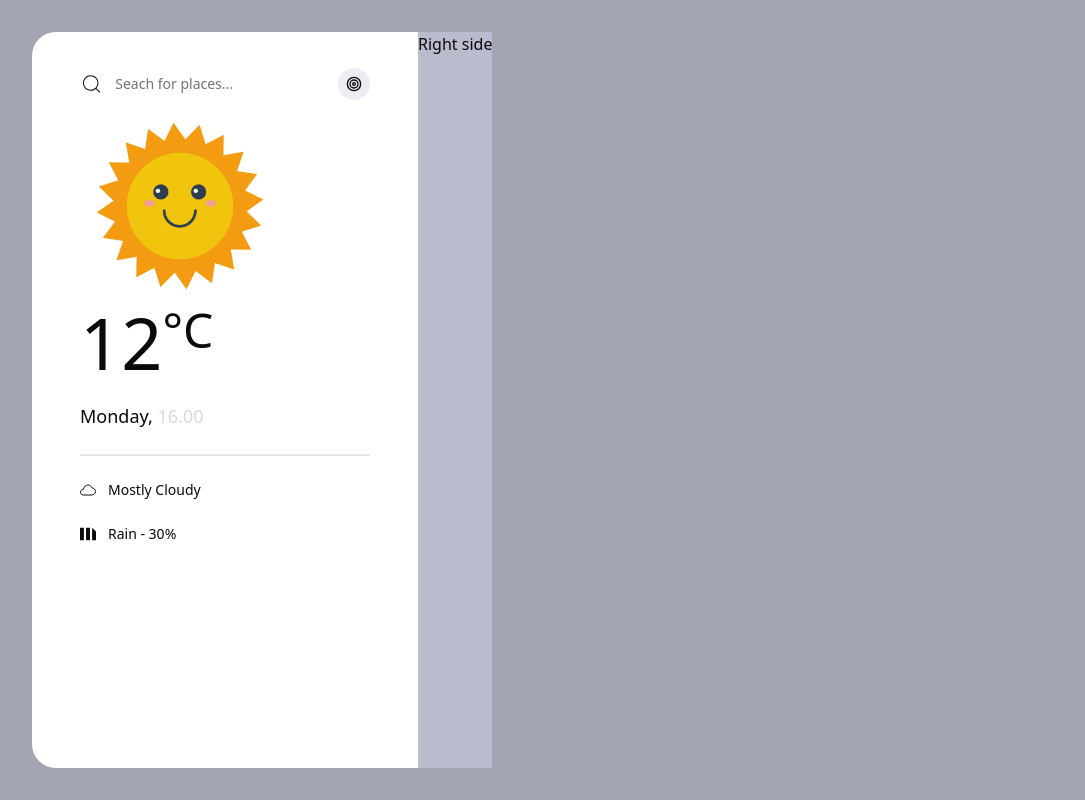
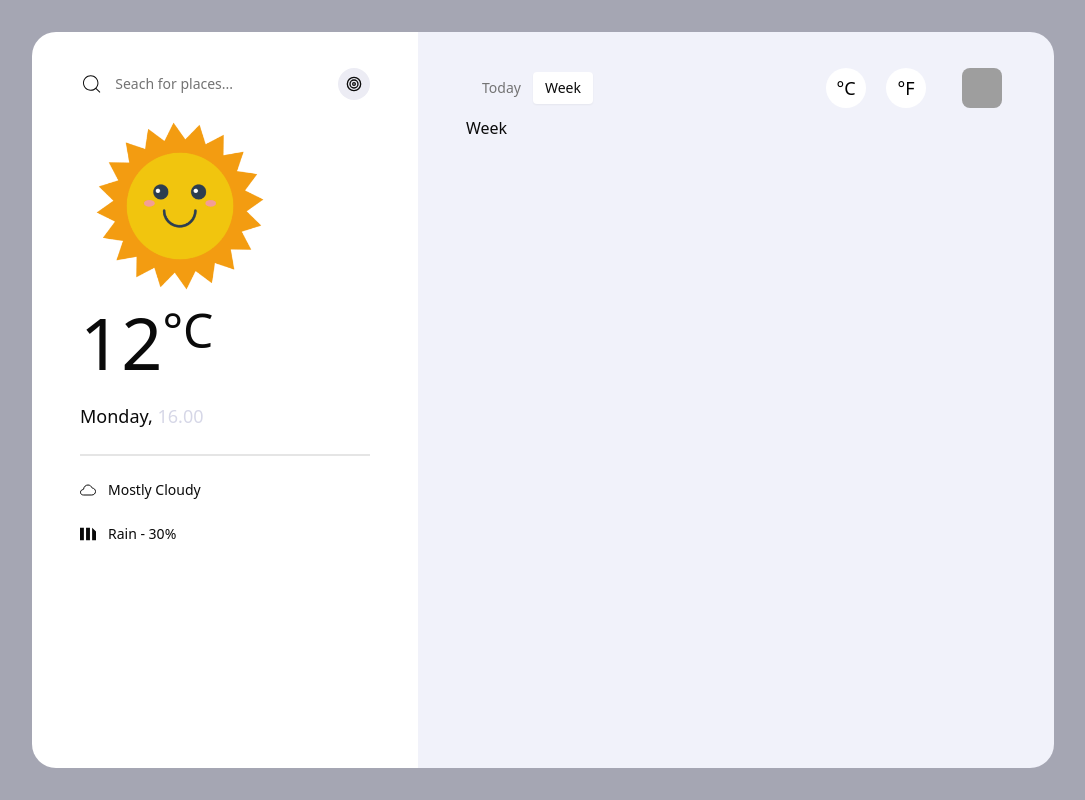
Before and after one commit to MarkMPW/weather-app, a Next.js app: page / in a window 1280 px wide. Shown: the whole page, without its empty margins (0-1085 px from the left). Built offline with nearby package versions, Linux system fonts and the light colour scheme; grey boxes are pictures that could not be loaded.

Commit message:
implement header right side

```diff
--- a/app/page.tsx
+++ b/app/page.tsx
@@ -1,13 +1,11 @@
 import Main from "@/components/Main";
+import RightContent from "@/components/RightContent";
 
 export default function Home() {
   return (
     <div className="bg-[#a5a6b3] min-h-screen p-8 flex">
       <Main />
-      {/* RIGHT SIDE */}
-      <div className='bg-[#babbcd]'>
-        Right side
-      </div>
+      <RightContent />
     </div>
   );
 }
--- /dev/null
+++ b/components/RightContent.tsx
@@ -0,0 +1,36 @@
+import React from "react";
+import { Tabs, TabsContent, TabsList, TabsTrigger } from "@/components/ui/tabs";
+import { Avatar, AvatarFallback, AvatarImage } from "@/components/ui/avatar";
+import { Button } from "@/components/ui/button"
+
+const RightContent = () => {
+  return (
+    <section className="bg-[#f1f2fa] px-12 py-9 rounded-tr-3xl rounded-br-3xl">
+      <div className="container w-[540px]">
+        <Tabs defaultValue="week">
+          <TabsList>
+            <div>
+              <TabsTrigger value="today">Today</TabsTrigger>
+              <TabsTrigger value="week">Week</TabsTrigger>
+            </div>
+            <div className='flex items-center gap-5'>
+              <Button className='rounded-full text-lg'>°C</Button>
+              <Button className='rounded-full text-lg'>°F</Button>
+              <Avatar className='ml-4'>
+                <AvatarImage
+                  src="https://github.com/shadcn.png"
+                  alt="@shadcn"
+                />
+                <AvatarFallback>CN</AvatarFallback>
+              </Avatar>
+            </div>
+          </TabsList>
+          <TabsContent value="today">Today</TabsContent>
+          <TabsContent value="week">Week</TabsContent>
+        </Tabs>
+      </div>
+    </section>
+  );
+};
+
+export default RightContent;
--- /dev/null
+++ b/components/ui/avatar.tsx
@@ -0,0 +1,50 @@
+"use client"
+
+import * as React from "react"
+import * as AvatarPrimitive from "@radix-ui/react-avatar"
+
+import { cn } from "@/lib/utils"
+
+const Avatar = React.forwardRef<
+  React.ElementRef<typeof AvatarPrimitive.Root>,
+  React.ComponentPropsWithoutRef<typeof AvatarPrimitive.Root>
+>(({ className, ...props }, ref) => (
+  <AvatarPrimitive.Root
+    ref={ref}
+    className={cn(
+      "relative flex h-10 w-10 shrink-0 overflow-hidden rounded-lg",
+      className
+    )}
+    {...props}
+  />
+))
+Avatar.displayName = AvatarPrimitive.Root.displayName
+
+const AvatarImage = React.forwardRef<
+  React.ElementRef<typeof AvatarPrimitive.Image>,
+  React.ComponentPropsWithoutRef<typeof AvatarPrimitive.Image>
+>(({ className, ...props }, ref) => (
+  <AvatarPrimitive.Image
+    ref={ref}
+    className={cn("aspect-square h-full w-full", className)}
+    {...props}
+  />
+))
+AvatarImage.displayName = AvatarPrimitive.Image.displayName
+
+const AvatarFallback = React.forwardRef<
+  React.ElementRef<typeof AvatarPrimitive.Fallback>,
+  React.ComponentPropsWithoutRef<typeof AvatarPrimitive.Fallback>
+>(({ className, ...props }, ref) => (
+  <AvatarPrimitive.Fallback
+    ref={ref}
+    className={cn(
+      "flex h-full w-full items-center justify-center rounded-full bg-muted",
+      className
+    )}
+    {...props}
+  />
+))
+AvatarFallback.displayName = AvatarPrimitive.Fallback.displayName
+
+export { Avatar, AvatarImage, AvatarFallback }
--- /dev/null
+++ b/components/ui/button.tsx
@@ -0,0 +1,56 @@
+import * as React from "react"
+import { Slot } from "@radix-ui/react-slot"
+import { cva, type VariantProps } from "class-variance-authority"
+
+import { cn } from "@/lib/utils"
+
+const buttonVariants = cva(
+  "inline-flex items-center justify-center whitespace-nowrap rounded-md text-sm font-medium ring-offset-background transition-colors focus-visible:outline-none focus-visible:ring-2 focus-visible:ring-ring focus-visible:ring-offset-2 disabled:pointer-events-none disabled:opacity-50",
+  {
+    variants: {
+      variant: {
+        default: "bg-white text-black hover:text-white hover:bg-primary/90",
+        destructive:
+          "bg-destructive text-destructive-foreground hover:bg-destructive/90",
+        outline:
+          "border border-input bg-background hover:bg-accent hover:text-accent-foreground",
+        secondary:
+          "bg-secondary text-secondary-foreground hover:bg-secondary/80",
+        ghost: "hover:bg-accent hover:text-accent-foreground",
+        link: "text-primary underline-offset-4 hover:underline",
+      },
+      size: {
+        default: "h-10 w-10 p-3",
+        sm: "h-9 rounded-md px-3",
+        lg: "h-11 rounded-md px-8",
+        icon: "h-10 w-10",
+      },
+    },
+    defaultVariants: {
+      variant: "default",
+      size: "default",
+    },
+  }
+)
+
+export interface ButtonProps
+  extends React.ButtonHTMLAttributes<HTMLButtonElement>,
+    VariantProps<typeof buttonVariants> {
+  asChild?: boolean
+}
+
+const Button = React.forwardRef<HTMLButtonElement, ButtonProps>(
+  ({ className, variant, size, asChild = false, ...props }, ref) => {
+    const Comp = asChild ? Slot : "button"
+    return (
+      <Comp
+        className={cn(buttonVariants({ variant, size, className }))}
+        ref={ref}
+        {...props}
+      />
+    )
+  }
+)
+Button.displayName = "Button"
+
+export { Button, buttonVariants }
--- /dev/null
+++ b/components/ui/tabs.tsx
@@ -0,0 +1,55 @@
+"use client"
+
+import * as React from "react"
+import * as TabsPrimitive from "@radix-ui/react-tabs"
+
+import { cn } from "@/lib/utils"
+
+const Tabs = TabsPrimitive.Root
+
+const TabsList = React.forwardRef<
+  React.ElementRef<typeof TabsPrimitive.List>,
+  React.ComponentPropsWithoutRef<typeof TabsPrimitive.List>
+>(({ className, ...props }, ref) => (
+  <TabsPrimitive.List
+    ref={ref}
+    className={cn(
+      "items-center flex h-10 justify-between p-1 text-muted-foreground",
+      className
+    )}
+    {...props}
+  />
+))
+TabsList.displayName = TabsPrimitive.List.displayName
+
+const TabsTrigger = React.forwardRef<
+  React.ElementRef<typeof TabsPrimitive.Trigger>,
+  React.ComponentPropsWithoutRef<typeof TabsPrimitive.Trigger>
+>(({ className, ...props }, ref) => (
+  <TabsPrimitive.Trigger
+    ref={ref}
+    className={cn(
+      "inline-flex items-center justify-center whitespace-nowrap rounded-sm px-3 py-1.5 text-sm font-medium ring-offset-background transition-all focus-visible:outline-none focus-visible:ring-2 focus-visible:ring-ring focus-visible:ring-offset-2 disabled:pointer-events-none disabled:opacity-50 data-[state=active]:bg-background data-[state=active]:text-foreground data-[state=active]:shadow-sm",
+      className
+    )}
+    {...props}
+  />
+))
+TabsTrigger.displayName = TabsPrimitive.Trigger.displayName
+
+const TabsContent = React.forwardRef<
+  React.ElementRef<typeof TabsPrimitive.Content>,
+  React.ComponentPropsWithoutRef<typeof TabsPrimitive.Content>
+>(({ className, ...props }, ref) => (
+  <TabsPrimitive.Content
+    ref={ref}
+    className={cn(
+      "mt-2 ring-offset-background focus-visible:outline-none focus-visible:ring-2 focus-visible:ring-ring focus-visible:ring-offset-2",
+      className
+    )}
+    {...props}
+  />
+))
+TabsContent.displayName = TabsPrimitive.Content.displayName
+
+export { Tabs, TabsList, TabsTrigger, TabsContent }
--- a/package.json
+++ b/package.json
@@ -9,6 +9,9 @@
     "lint": "next lint"
   },
   "dependencies": {
+    "@radix-ui/react-avatar": "^1.1.1",
+    "@radix-ui/react-slot": "^1.1.0",
+    "@radix-ui/react-tabs": "^1.1.1",
     "class-variance-authority": "^0.7.0",
     "clsx": "^2.1.1",
     "dotenv": "^16.4.5",
```
Also changed, not shown: 1 other file (tests, documents, lock files or other folders).
